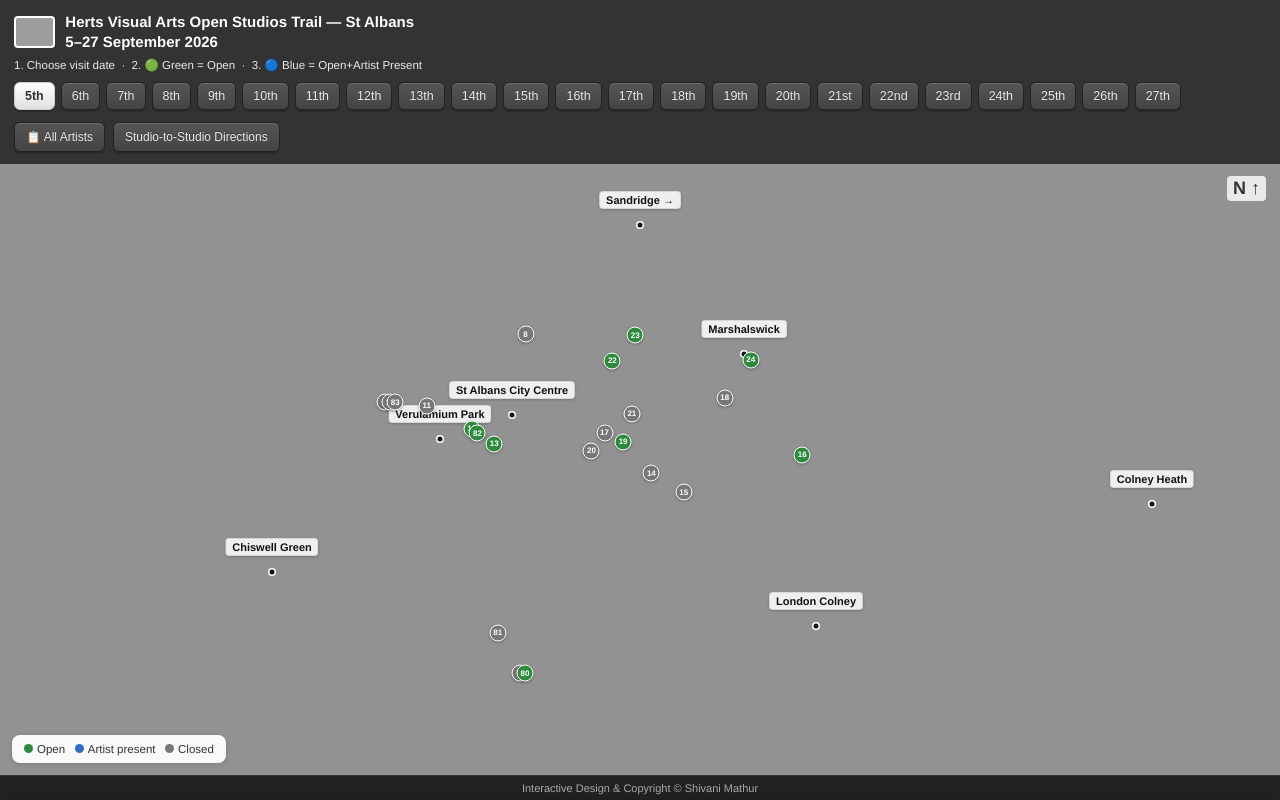
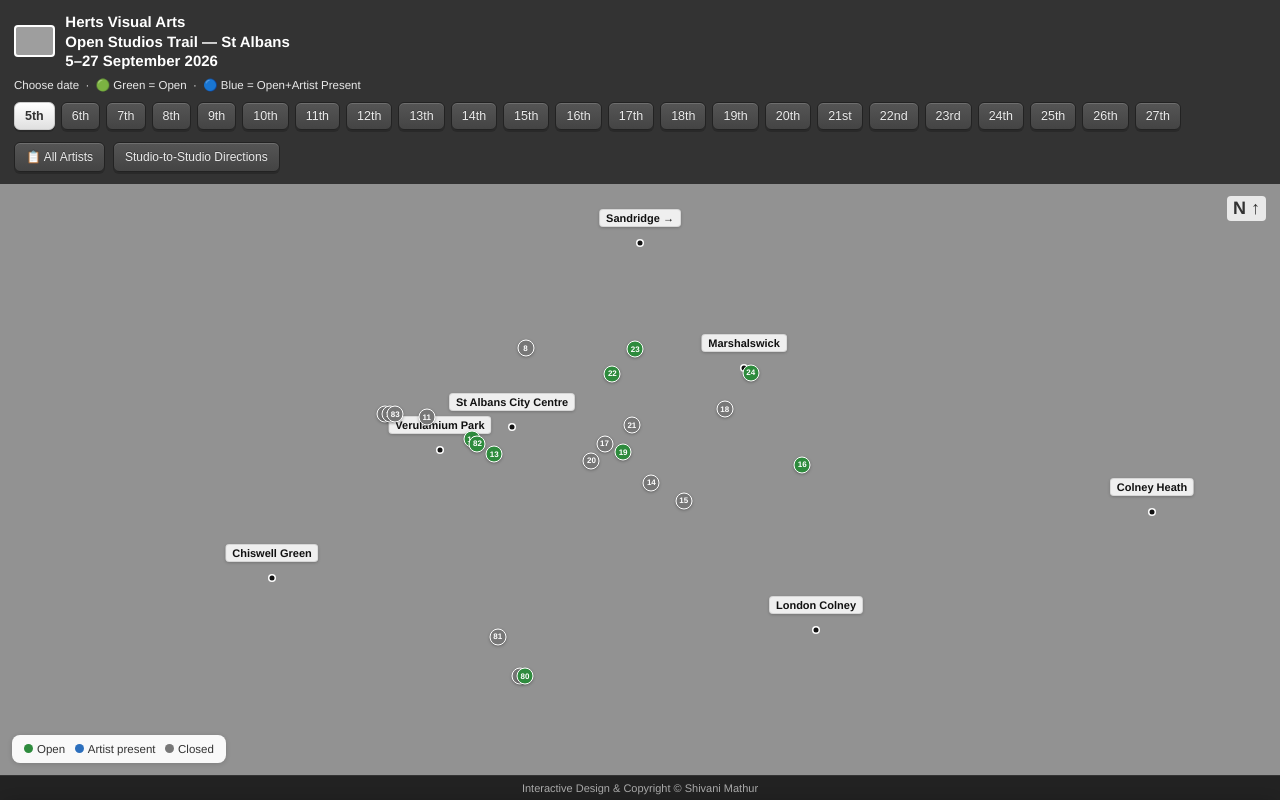
Before and after one commit to shivanisart/Hva-Open-Studios, a plain HTML site: page index.html in a window 1280 px wide. Drawn offline with Linux system fonts and the light colour scheme; grey boxes are pictures that could not be loaded.

Commit message:
Update headline and instructions text in index.html

```diff
--- a/index.html
+++ b/index.html
@@ -140,12 +140,12 @@
   <header>
     <div id="brandRow">
       <img src="https://www.hvaf.org.uk/wp-content/uploads/2024/12/hvaf-logo-300.png" alt="HVA logo" onerror="this.style.display='none'">
-      <h1 id="headline">Herts Visual Arts Open Studios Trail — St Albans<br>5–27 September 2026</h1>
+      <h1 id="headline">Herts Visual Arts<br> Open Studios Trail — St Albans<br>5–27 September 2026</h1>
     </div>
     <div id="instructions">
-      1. Choose visit date  ·
-      2. 🟢 Green = Open  ·
-      3. 🔵 Blue = Open+Artist Present
+       Choose date  ·
+       🟢 Green = Open  ·
+       🔵 Blue = Open+Artist Present
     </div>
     <div id="dateBar"></div>
     <div id="modeRow">
```
